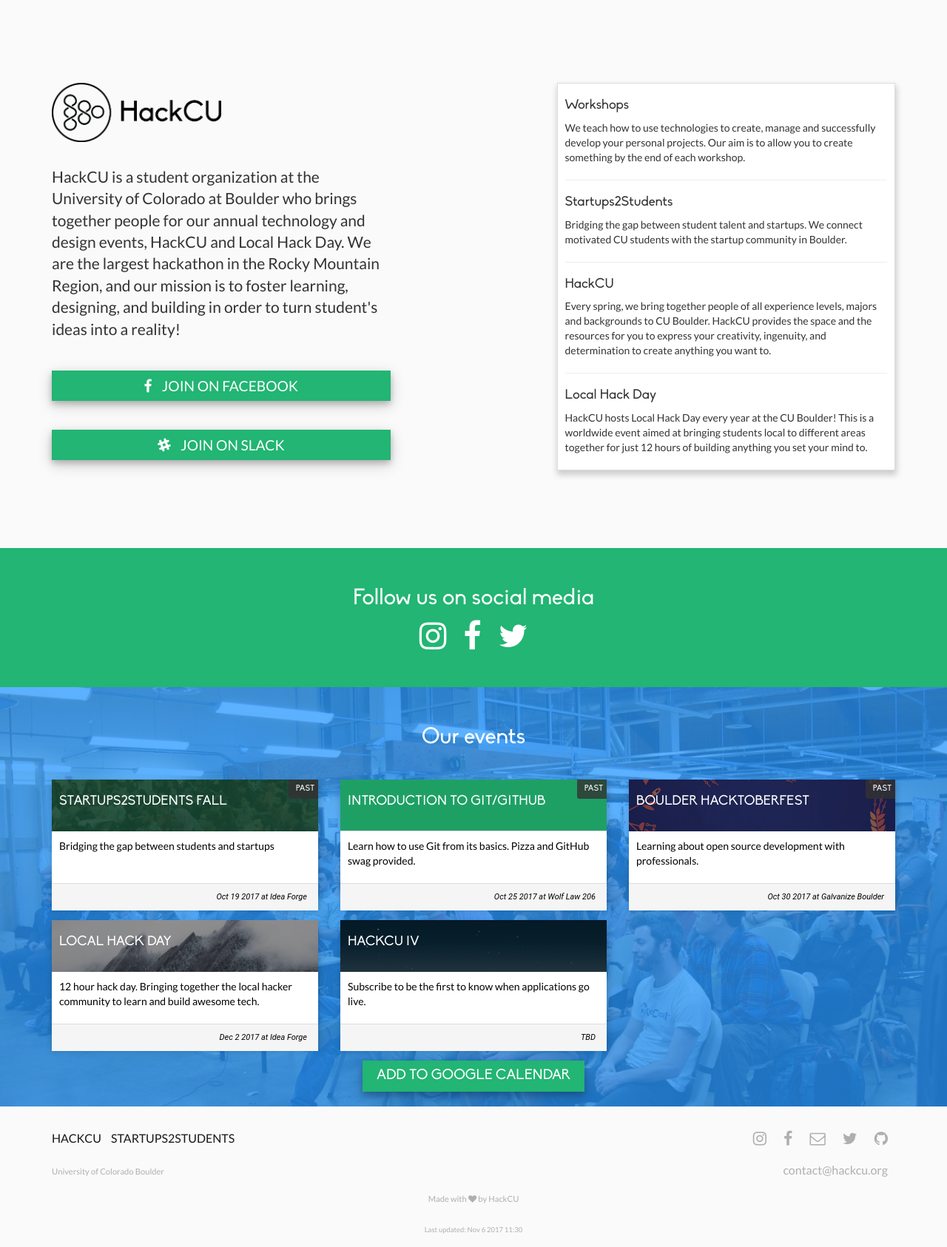
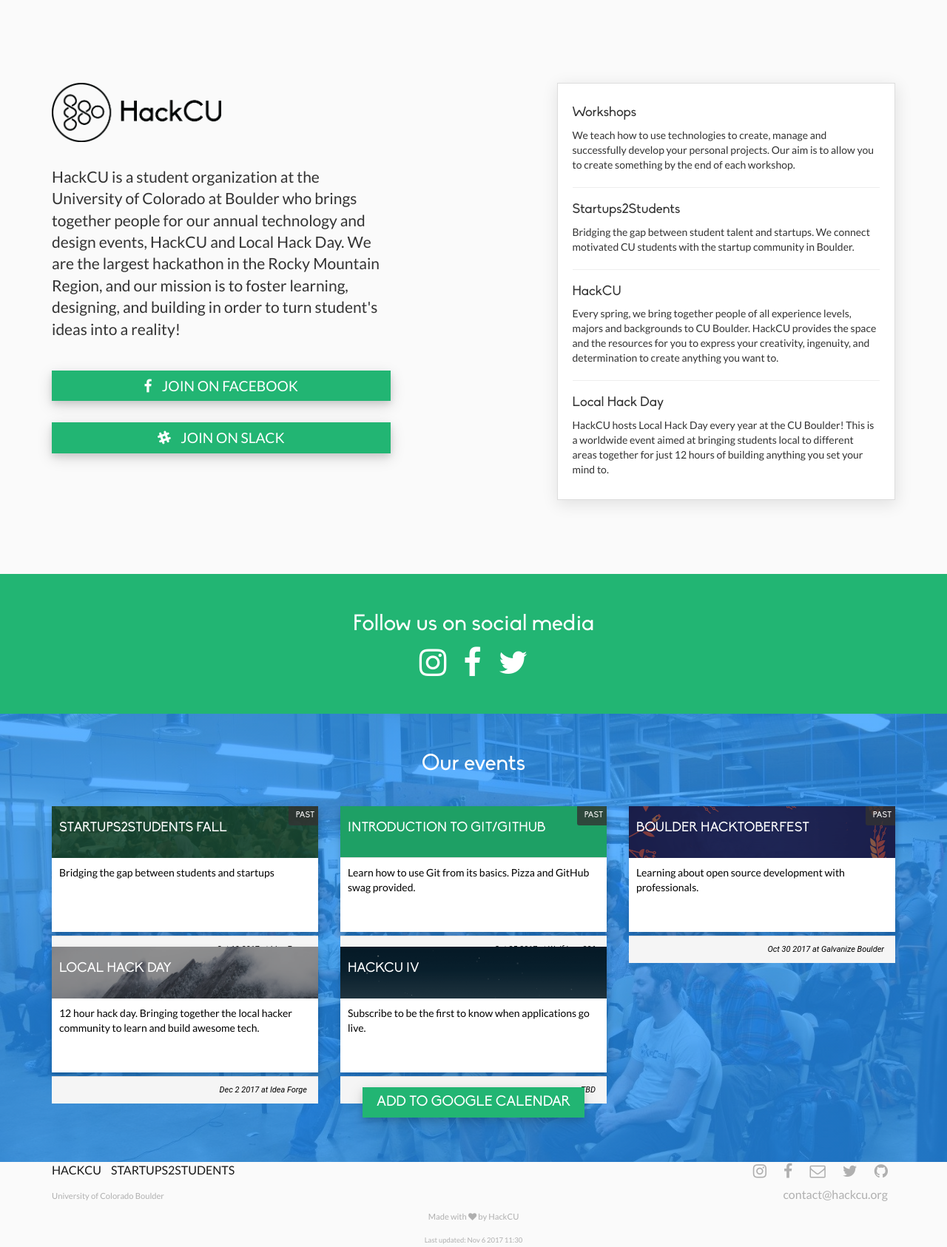
Before and after one commit to casassg/events-landing, a Jekyll site: the page built from index.md, in a window 1280 px wide. Shown: the whole page at 74% size. Built offline with Jekyll 4.4.1, drawn with Linux system fonts in a browser that asks for light colours; nearby versions of some CDN libraries.

Commit message:
Changed some margins, paddings and shadows
Edited on GitHub without prior testing :')

```diff
--- a/assets/css/main.scss
+++ b/assets/css/main.scss
@@ -75,7 +75,7 @@
 }
 
 .btn {
-    @include box-shadow(0 4px 8px 0 rgba(0, 0, 0, 0.2), 0 6px 20px 0 rgba(0, 0, 0, 0.19));
+    @include box-shadow(0 4px 8px 0 rgba(0, 0, 0, 0.1), 0 6px 20px 0 rgba(0, 0, 0, 0.15));
     text-transform: uppercase;
     @include border-radius(0);
     position: relative;
@@ -139,17 +139,21 @@
 
     }
 
-    img.logo, .lead,  .btn {
+    img.logo, .lead {
         margin-bottom: 2em;
 
     }
 
+    .btn {
+        margin-bottom: 1.5em;
+    }
+
      div.panel {
-        @include box-shadow(1px 5px 8px 1px rgba(0,0,0,.19));
+        @include box-shadow(1px 5px 20px 1px rgba(0,0,0,0.1));
         @include border-radius(0);
         .panel-body {
             border: 1px $accent-color;
-            padding: 10px;
+            padding: 20px;
         }
 
         p{
@@ -161,7 +165,7 @@
 }
 
 footer {
-    padding-top: 2em;
+    padding-top: 2em 0 1.5em 0;
     width: 100%;
 
     p {
@@ -175,7 +179,7 @@
 
 
     .row {
-        margin-bottom: 10px;
+        margin-bottom: 0px;
     }
 
     a {
@@ -219,7 +223,7 @@
 }
 
 section {
-    padding-bottom: 20px;
+    padding-bottom: 60px;
     padding-top: 2em;
 }
 
@@ -243,6 +247,7 @@
         .panel-body {
             padding: 10px;
             height: 70px;
+            margin-bottom: 35px;
             font-size: 14px;
             @include border-radius(0);
             overflow: auto;
```
